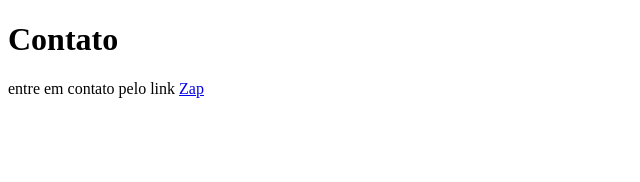
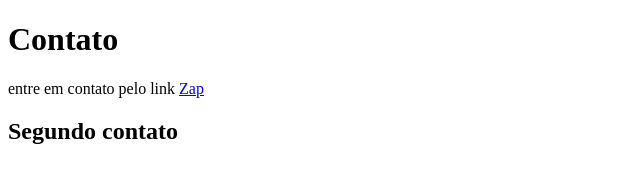
Before and after one commit to bruninlins/sistema-de-cadastro, a plain HTML site: page contato.html in a window 1280 px wide. Shown: the whole page, without its empty margins (0-640 px from the left). Drawn offline with Linux system fonts and the light colour scheme.

Commit message:
contato 02

```diff
--- a/contato.html
+++ b/contato.html
@@ -8,6 +8,6 @@
 <body>
     <h1>Contato</h1>
     <p>entre em contato pelo link <a href="#">Zap</a></p>
-
+    <h2>Segundo contato</h2>
 </body>
 </html>
```
